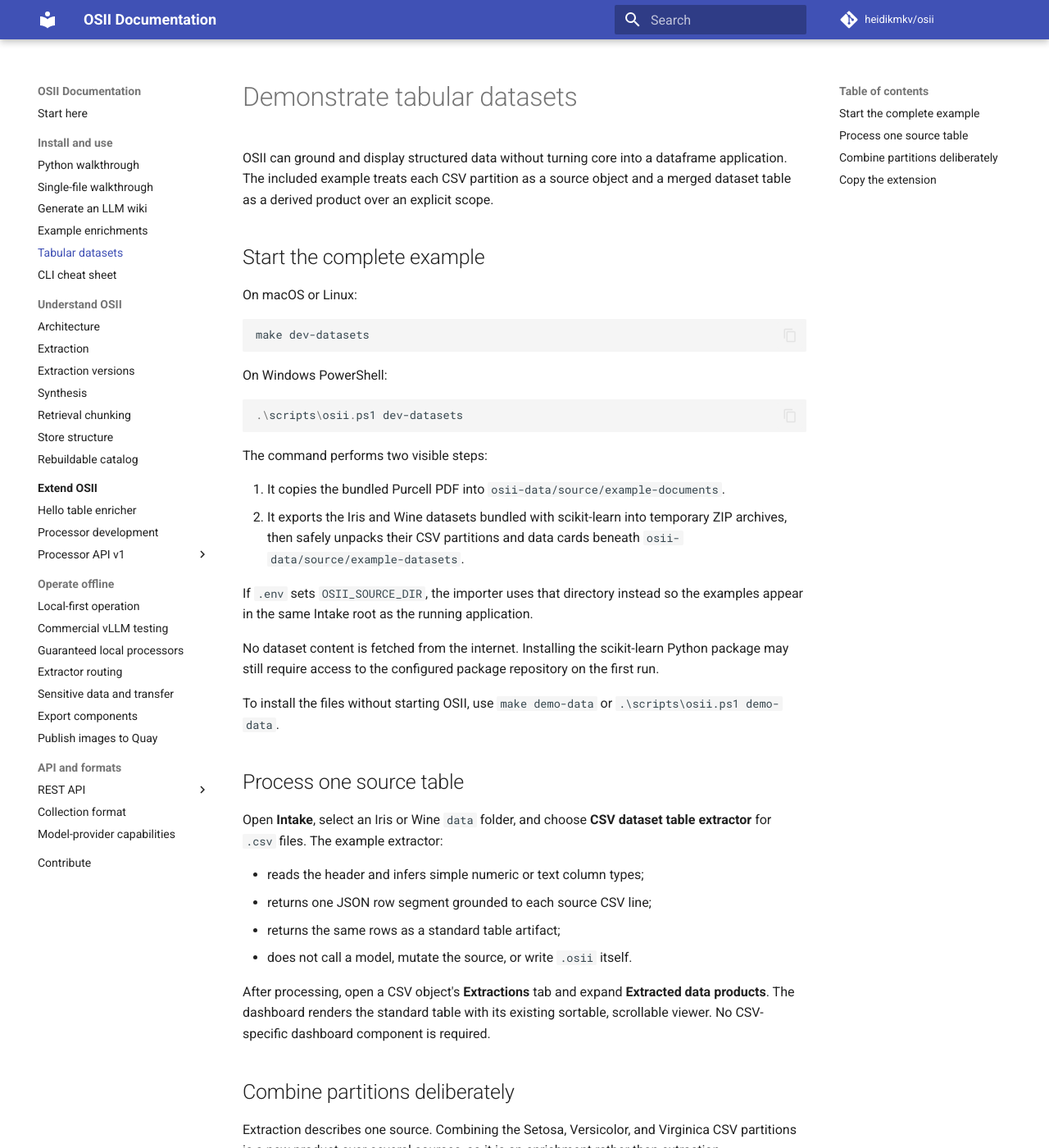
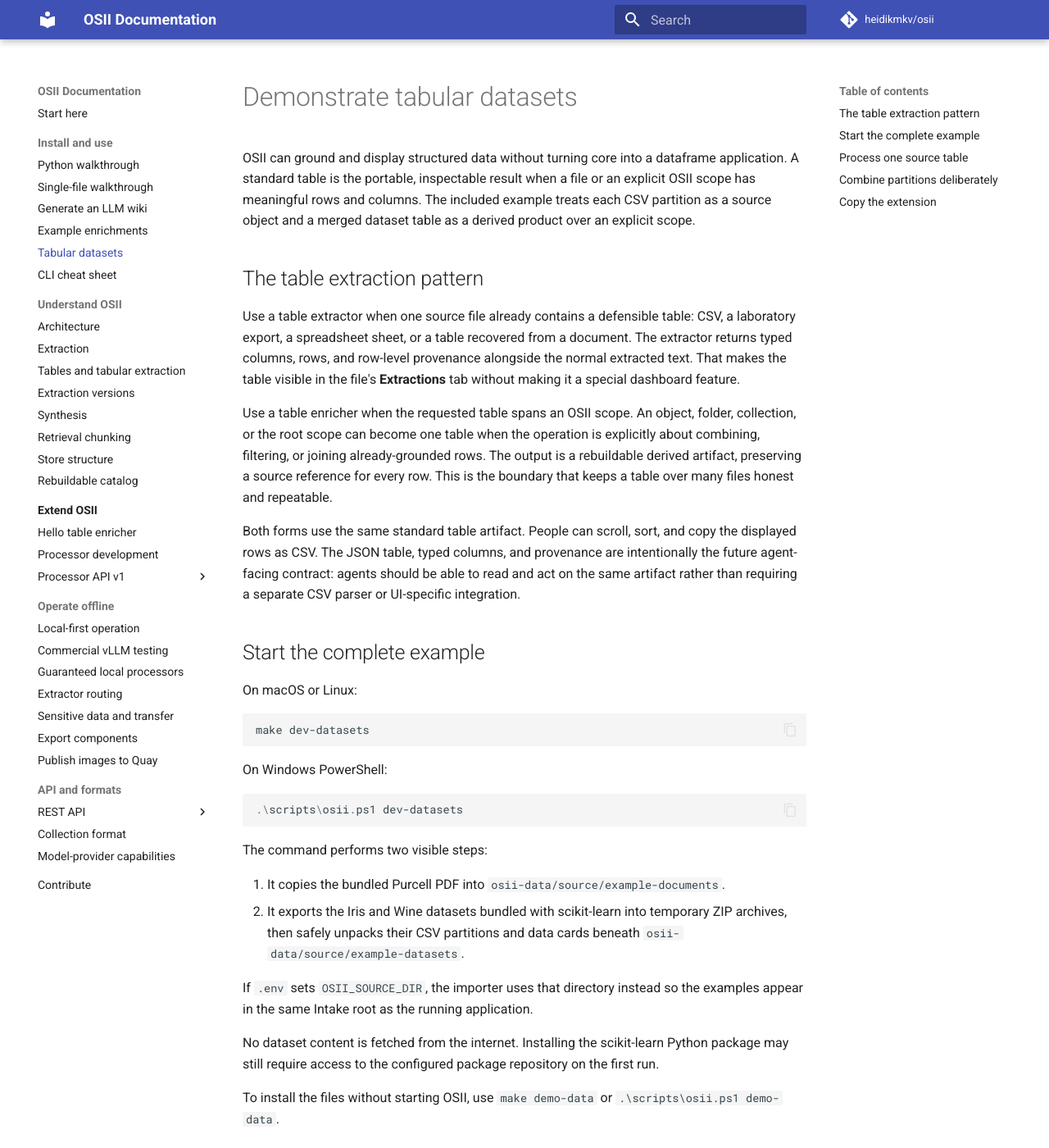
Before and after one commit to sandialabs/OSII, an MkDocs documentation site: the page built from docs/tutorials/tabular-datasets.md, in a window 1280 px wide and 1400 px high. Shown: the whole window at 82% size. Built offline with MkDocs 1.6.1 and Material for MkDocs 9.7.7, drawn with Linux system fonts in a browser that asks for light colours; comment, search, counter and statistics services are not loaded; some of the changed text lies outside the part shown.

Commit message:
feat: document and export grounded table artifacts

```diff
--- a/docs/tutorials/tabular-datasets.md
+++ b/docs/tutorials/tabular-datasets.md
@@ -1,9 +1,31 @@
 # Demonstrate tabular datasets
 
 OSII can ground and display structured data without turning core into a
-dataframe application. The included example treats each CSV partition as a
-source object and a merged dataset table as a derived product over an explicit
-scope.
+dataframe application. A standard table is the portable, inspectable result
+when a file or an explicit OSII scope has meaningful rows and columns. The
+included example treats each CSV partition as a source object and a merged
+dataset table as a derived product over an explicit scope.
+
+## The table extraction pattern
+
+Use a table extractor when one source file already contains a defensible table:
+CSV, a laboratory export, a spreadsheet sheet, or a table recovered from a
+document. The extractor returns typed columns, rows, and row-level provenance
+alongside the normal extracted text. That makes the table visible in the file's
+**Extractions** tab without making it a special dashboard feature.
+
+Use a table enricher when the requested table spans an OSII scope. An object,
+folder, collection, or the root scope can become one table when the operation
+is explicitly about combining, filtering, or joining already-grounded rows.
+The output is a rebuildable derived artifact, preserving a source reference for
+every row. This is the boundary that keeps a table over many files honest and
+repeatable.
+
+Both forms use the same standard table artifact. People can scroll, sort, and
+copy the displayed rows as CSV. The JSON table, typed columns, and provenance
+are intentionally the future agent-facing contract: agents should be able to
+read and act on the same artifact rather than requiring a separate CSV parser
+or UI-specific integration.
 
 ## Start the complete example
 
@@ -48,7 +70,8 @@ table extractor** for `.csv` files. The example extractor:
 
 After processing, open a CSV object's **Extractions** tab and expand
 **Extracted data products**. The dashboard renders the standard table with its
-existing sortable, scrollable viewer. No CSV-specific dashboard component is
+existing sortable, scrollable viewer. Use **Copy CSV** to put the currently
+displayed row order on the clipboard. No CSV-specific dashboard component is
 required.
 
 ## Combine partitions deliberately
--- a/mkdocs.yml
+++ b/mkdocs.yml
@@ -37,6 +37,7 @@ nav:
   - Understand OSII:
       - Architecture: concepts/architecture.md
       - Extraction: concepts/extraction.md
+      - Tables and tabular extraction: concepts/tabular-extraction.md
       - Extraction versions: reference/extraction-versions.md
       - Synthesis: concepts/synthesis.md
       - Retrieval chunking: concepts/retrieval-chunking.md
```
Also changed, not shown: docs/concepts/tabular-extraction.md (added, +43 -0 lines), docs/reference/processor-api/standard-artifacts.md (+12 -2 lines), 1 other file.
